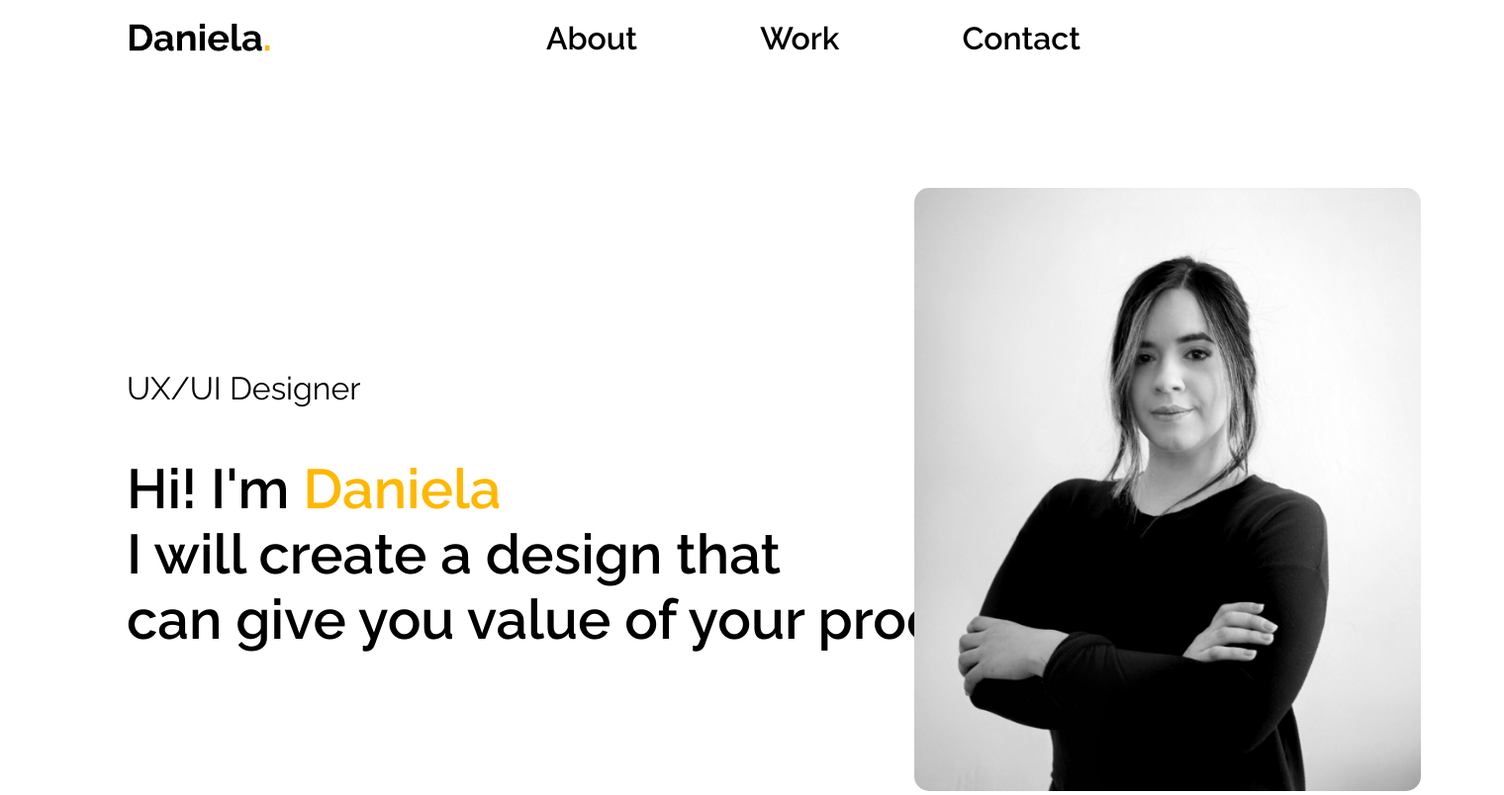
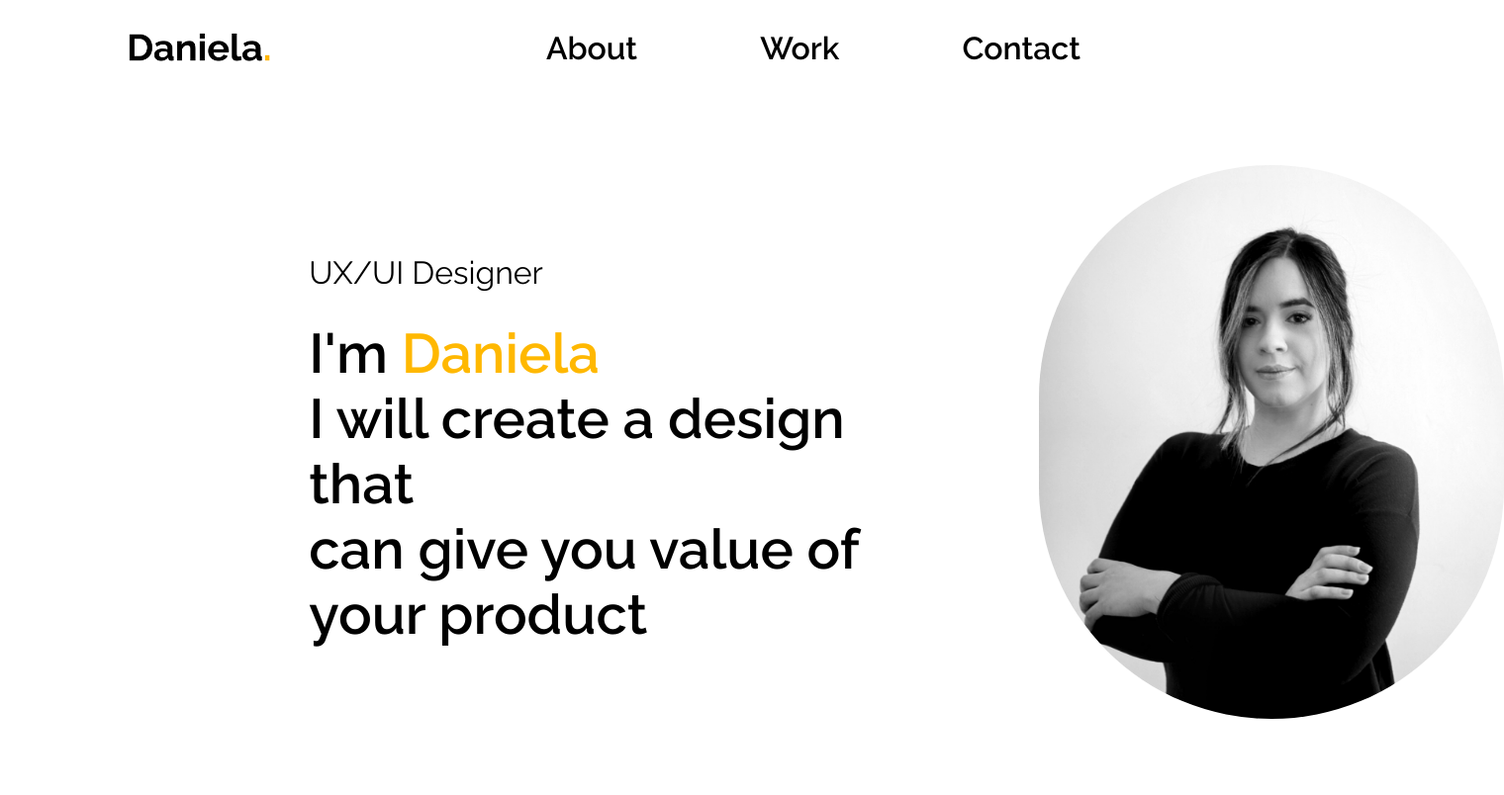
Before and after one commit to Nanonis1/UX_UI_HW_17, a plain HTML site: page index.html in a window 1280 px wide. Shown: the top 804 px of the page at 99% size, 1520 px wide, since content can reach past the window. Drawn offline with Linux system fonts and the light colour scheme.

Commit message:
home section changed

```diff
--- a/index.html
+++ b/index.html
@@ -17,7 +17,6 @@
 <link href="https://fonts.googleapis.com/css2?family=Poppins:wght@700&family=Raleway&display=swap" rel="stylesheet">
 </head>
 <body>
-    <div id="header">
         <div class="container">
             <nav>
                 <img src="images/Logo.png" class="logo">
@@ -27,16 +26,22 @@
                     <li><a href="#">Contact</a></li>
                 </ul>
             </nav>
-            <div class="header-text">
+        </div>
+    </div>
+    <div class="main-content">
+        <section class="home-section">
+            <div class="container">
+                <div class="row">
+                    <div class="home-info">
                         <p>UX/UI Designer</p>
-                        <h1>Hi! I'm <span>Daniela</span><br>I will create a design that<br>can give you value of your product</h1>
+                        <h1>I'm <span>Daniela</span><br>I will create a design that<br>can give you value of your product</h1>
+                    </div>
+                    <div class="home-img">
+                        <img src="images/Homepage.jpg">
+                    </div>
                 </div>
-                <div class="images">
-                <img src="images/Homepage.jpg" class="Homepage">
             </div>
-        </div>
-
-    </div>
+        </section>
 
     <!------------ about Me------------>
 
--- a/style.css
+++ b/style.css
@@ -10,15 +10,9 @@ body{
     color: black;
 }
 
-#header{
-    width: 100%;
-    height: 100vh;
-    background-size: cover;
-    background-position: center;
-}
-
 .container{
   padding: 10px 10%;
+
 
 }
 
@@ -26,6 +20,7 @@ nav{
     display: flex;
     align-items: center;
     justify-content: space-between;
+    padding-top: 10px;
 
 }
 
@@ -66,41 +61,65 @@ nav ul li a:hover::after{
     width: 100%;
 }
 
-
-.header-text{
-    margin-top: 30%;
-    font-size: 32px;
-}
-
-.header-text h1{
-    font-size: 56px;
-    margin-top: 50px;
+.main-content{
+    margin-top: 10px 0;
 
 }
 
-.header-text h1 span{
+.row{
+    display: flex;
+    justify-content: space-between;
+    flex-wrap: wrap;
+
+}
+
+.home-info{
+    padding-top: 60px;
+    flex-basis: 80%;
+    display: flexbox;
+    margin-left: 10%;
+}
+
+.home-info h1{
+    font-size: 56px;
+    font-weight: bold;
+    padding-top: 30px;
+}
+
+.home-info p{
+    font-size: 32px;
+    font-weight: normal;
+    padding-top: 30px;
+
+
+}
+
+.home-info span{
     color: #FFB800;
 }
 
-.images{
-    width: 40%;
-    height: 100%;
+.home-section img{
+    height: 70%;
     position: absolute;
-    bottom: 0;
-    right: 100px;
+    border-radius: 500px;
+
 
 }
 
-.images img{
-    width: 100%;
-    left: 50%;
-    bottom: 0;
-    border-radius: 15px;
-    position: absolute;
+.home-section{
+    display: flex;
+    margin-bottom: auto;
+    padding: 70px 10%;
+    padding-bottom: 200px;
+    align-items: center;
+    box-sizing: border-box;
+
 
 }
 
-*---------------About Me----------------*/
+
+
+/*---------------About Me----------------*/
 
 #About{
     padding: 10px 0;
```
